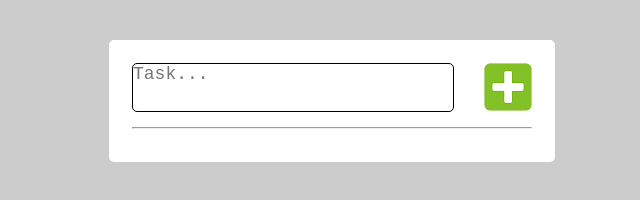
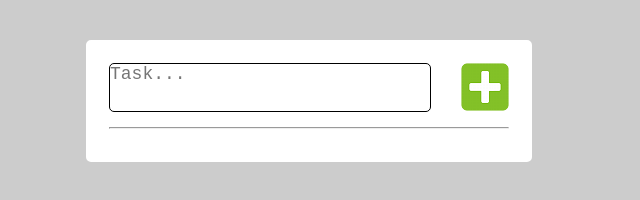
Before and after one commit to LyubovOL/List-js-, a plain HTML site: page index.html in a window 1280 px wide. Shown: the whole page, without its empty margins (331-971 px from the left). Drawn offline with Linux system fonts and the light colour scheme.

Commit message:
Сorrect disposal.

```diff
--- a/css/list.css
+++ b/css/list.css
@@ -3,31 +3,18 @@
     padding: 0px;
     font-size: 18px;
 }
-.container {
-    position: absolute;
-    display: inline-block;
+body{
     width: 100%;
     height: 100%;
-    z-index: 0;
-}
-#overlay{
-    margin: 0px;
-    position: fixed;
-    width: 100%;
-    height: 100%;
-    background-color: black;
-    opacity: 0.2;
-    z-index: 1;
+    background-color: #CCCCCC;
 }
 #list-div{
     position: relative;
-    overflow-y: visible;
     padding: 20px;
     background-color: white;
-    margin-top: 40px;
+	margin: 40px auto;
     border-style: solid;
     border-color: white;
-    z-index: 2;
     border-radius: 5px;
 }
 .list-input{
--- a/index.html
+++ b/index.html
@@ -6,15 +6,12 @@
     <script src="js/list.js" type="text/javascript"></script>
     <title></title>
 </head>
-<body class="container">
-    <div id="overlay">
-    </div>
+<body>
     <div id="list-div" style="width: 400px;">
         <textarea placeholder="Task..." class="list-input" id="list-input"></textarea>
-        <img src="images/5636040_original.png" class="list-image" onclick="javascript:add();">
+        <img src="images/5636040_original.png" class="list-image" id="list-add">
         <hr class="list-hr">
-        <div id="parent-task" style="position: relative; overflow-y: visible">
-        </div>
+        <div id="parent-task"></div>
     </div>
 </body>
 </html>
--- a/js/list.js
+++ b/js/list.js
@@ -1,29 +1,34 @@
+/** @file
+ list.js
+ * @brief
+ Adding and deleting tasks from an array
+ *
+ *
+ Detailed_multiline_file_description
+ */
+/*
+ * $Id$
+ *
+ * <:COPYRIGHT_LICENSE:>
+ */
+
 var arrayTasks = [];
 
-function centering()
-{
-    var width=document.documentElement.clientWidth;
-    var list_div=document.getElementById("list-div");
-    var list_div_width=parseInt(list_div.style.width);
-    document.getElementById("list-div").style.left=(width-list_div_width)/2+"px";
-    window.onresize=centering;
-};
-
-function add()
+function addElement()
 {
     var item = document.getElementById("list-input");
     var item_value = item.value;
     if (item_value.trim() != "")
     {
         item.value = "";
-        addingToArray(item_value);
+        addToArray(item_value);
     }
 };
 
 function rendering()
 {
     var externDiv = document.createElement("div");
-    externDiv.id="parent-task";
+    externDiv.id = "parent-task";
     externDiv.onclick = function(e)
     {
         e = e || window.event;
@@ -37,14 +42,15 @@ function rendering()
     for(var i in arrayTasks)
     {
         var taskDiv = document.createElement("div");
-        taskDiv.className="task-div";
-        var p = document.createElement("p");
-        p.className="task-content";
+		taskDiv.id = i;
+        taskDiv.className = "task-div";
+        var p = document.createElement("xmp");
+        p.className = "task-content";
         p.textContent = parseInt(i) + 1 + ". " + arrayTasks[i];
         taskDiv.appendChild(p);
         var del = document.createElement("img");
         del.className = "list-image-delete";
-        del.src="images/Sys_Error.png";
+        del.src = "images/Sys_Error.png";
         taskDiv.appendChild(del);
         externDiv.appendChild(taskDiv);
     }
@@ -53,7 +59,7 @@ function rendering()
     listDiv.replaceChild(externDiv, oldTasks);
 }
 
-function addingToArray(element)
+function addToArray(element)
 {
     arrayTasks.push(element);
     rendering();
@@ -65,4 +71,6 @@ function removeElement(id)
     rendering()
 }
 
-window.onload=centering;
+window.onload=function(){
+	document.getElementById("list-add").onclick = addElement;
+}
```
